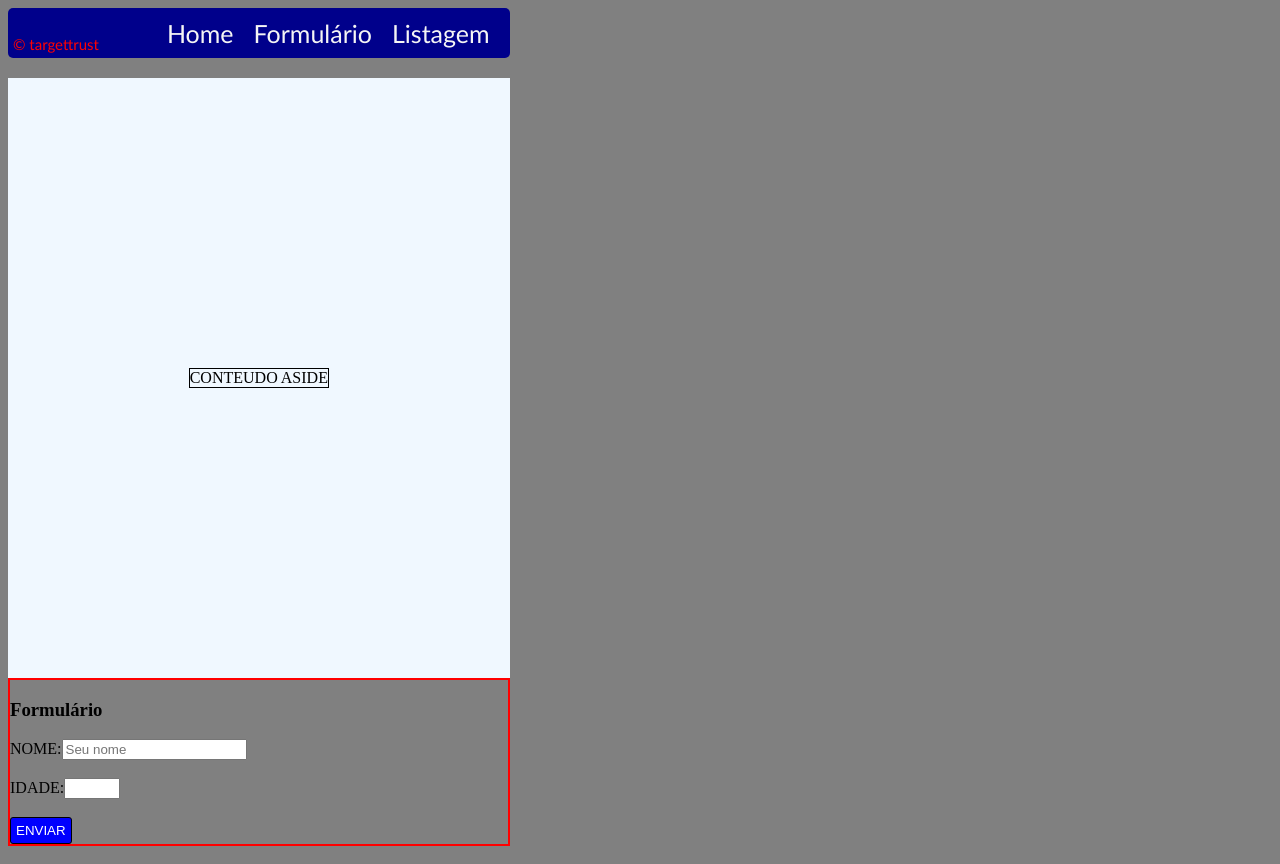
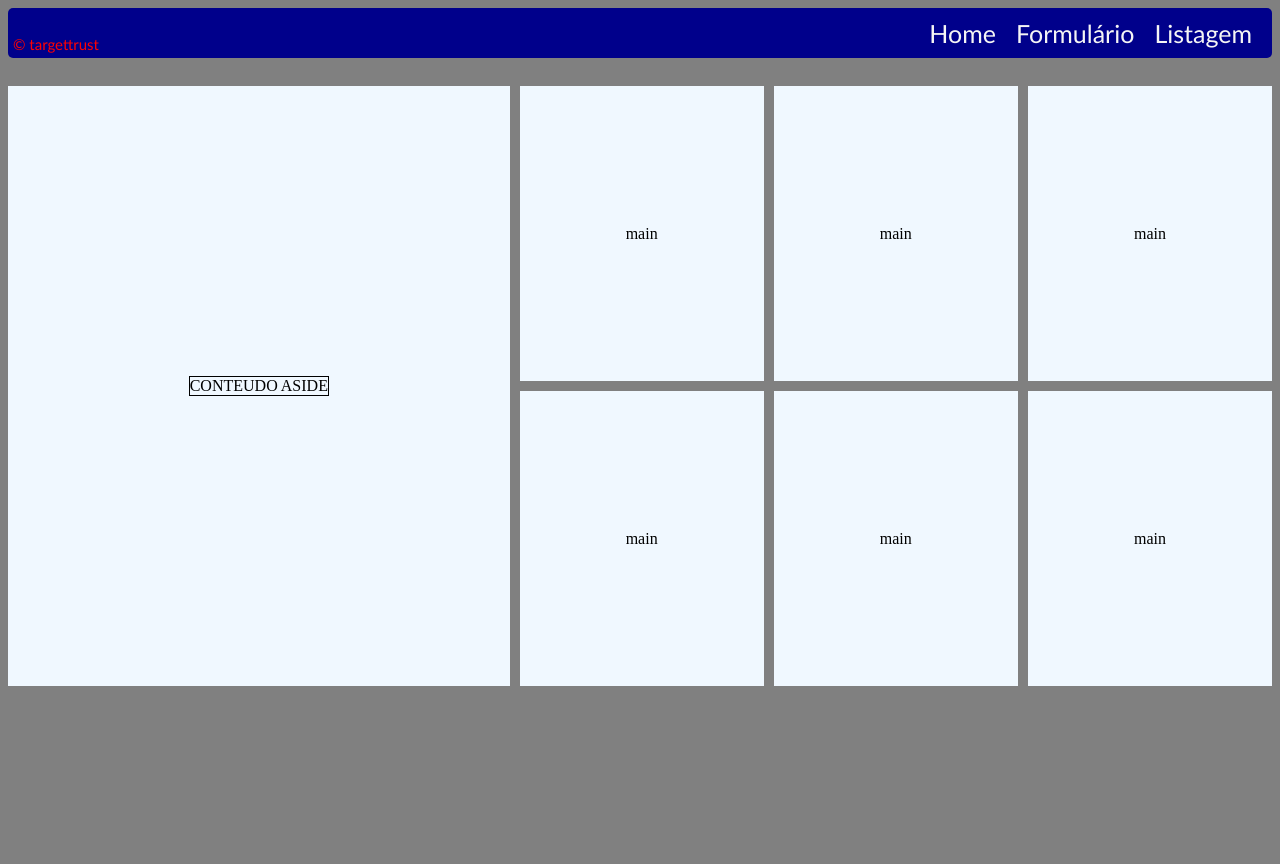
Before and after one commit to igorSoares7/react-js, a React (Vite) app in the folder app-react/: page / in a window 1280 px wide. After the commit the page ends 800 px from the top, so only its background shows below. Built offline with nearby package versions, Linux system fonts and the light colour scheme.

Commit message:
Display grid!

```diff
--- a/app-react/src/App.scss
+++ b/app-react/src/App.scss
@@ -17,8 +17,3 @@
     gap: 10px;
 
 }
-
-section {
-    border: solid 1px red;
-    grid-area: section;
-}
--- a/app-react/src/App.tsx
+++ b/app-react/src/App.tsx
@@ -6,6 +6,7 @@
 import FormularioStyled from "./Pages/Formulario/Formulario.styled"
 import ListagemCustom from "./Pages/Listagem/Listagem.styled"
 import ListagemDetalhes from "./Pages/Listagem/Detalhes"
+import HomeStyled from "./Pages/Home/HomeStyled"
 
 
 
@@ -13,13 +14,13 @@
 
   return (
     <>
-    <div>
+
       <BrowserRouter>
         <MenuCustom />
         <AsideStyled />
        <section>
           <Routes>
-            <Route path="/" element={<FormularioStyled/>}></Route>
+            <Route path="/" element={<HomeStyled/>}></Route>
             <Route path="/formulario" element={<FormularioStyled />}></Route>
 
             <Route path="/listagem">
@@ -30,7 +31,7 @@
           </section>
 
       </BrowserRouter>
-      </div>
+
     </>
   )
 }
--- a/app-react/src/Pages/Formulario/Formulario.styled.ts
+++ b/app-react/src/Pages/Formulario/Formulario.styled.ts
@@ -2,7 +2,7 @@
 import Formulario from ".";
 
 const FormularioStyled = styled(Formulario) `
-grid-area: section;
+
 
 `
 
--- /dev/null
+++ b/app-react/src/Pages/Home/HomeStyled.ts
@@ -0,0 +1,27 @@
+import styled from "styled-components";
+import Home from ".";
+
+const HomeStyled = styled(Home)`
+.maior{
+    display: flex;
+    grid-area: main;
+    height: 600px;
+    flex-wrap: wrap;
+    gap: 10px;
+
+
+
+    .conteudo-main{
+        background-color: aliceblue;
+        display: flex;
+        justify-content: center;
+        align-items: center;
+        flex-grow: 1;
+        height: 295px;
+        width: 30%;
+    }
+
+}
+`
+
+export default HomeStyled
--- /dev/null
+++ b/app-react/src/Pages/Home/index.tsx
@@ -0,0 +1,37 @@
+interface className{
+    className?:any
+}
+
+
+
+const Home = ({className}:className) => {
+return (
+<>
+<main className={className}>
+    <div className='maior'>
+                <div className="conteudo-main">
+                main
+                </div>
+                <div className="conteudo-main">
+                main
+                </div>
+                <div className="conteudo-main">
+                main
+                </div>
+                <div className="conteudo-main">
+                main
+                </div>
+                <div className="conteudo-main">
+                main
+                </div>
+                <div className="conteudo-main">
+                main
+                </div>
+                </div>
+
+            </main>
+</>
+)
+}
+
+export default Home
--- a/app-react/src/Pages/Listagem/Listagem.styled.ts
+++ b/app-react/src/Pages/Listagem/Listagem.styled.ts
@@ -7,8 +7,8 @@
   width: 100%;
   border-collapse: collapse; // Remove espaçamentos entre células
   font-size: 14px;
-  background-color: #f8f9fa; // Fundo claro
-  border: 1px solid #dee2e6; // Bordas sutis
+  background-color: gray; // Fundo claro
+  /* border: 1px solid #dee2e6; // Bordas sutis */
   box-shadow: 0px 4px 10px rgba(0, 0, 0, 0.1); // Sombra suave para destaque
 
   th,
```
